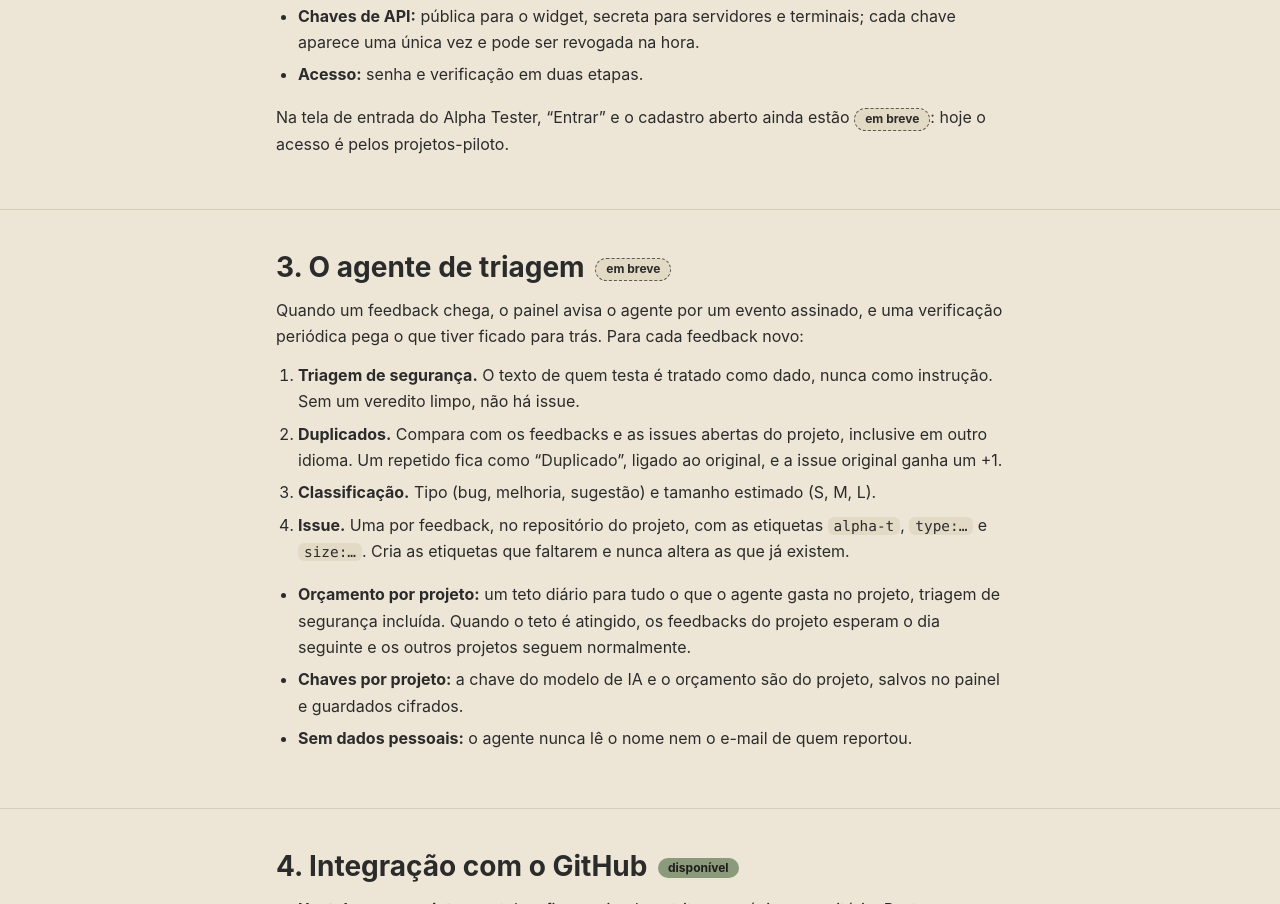
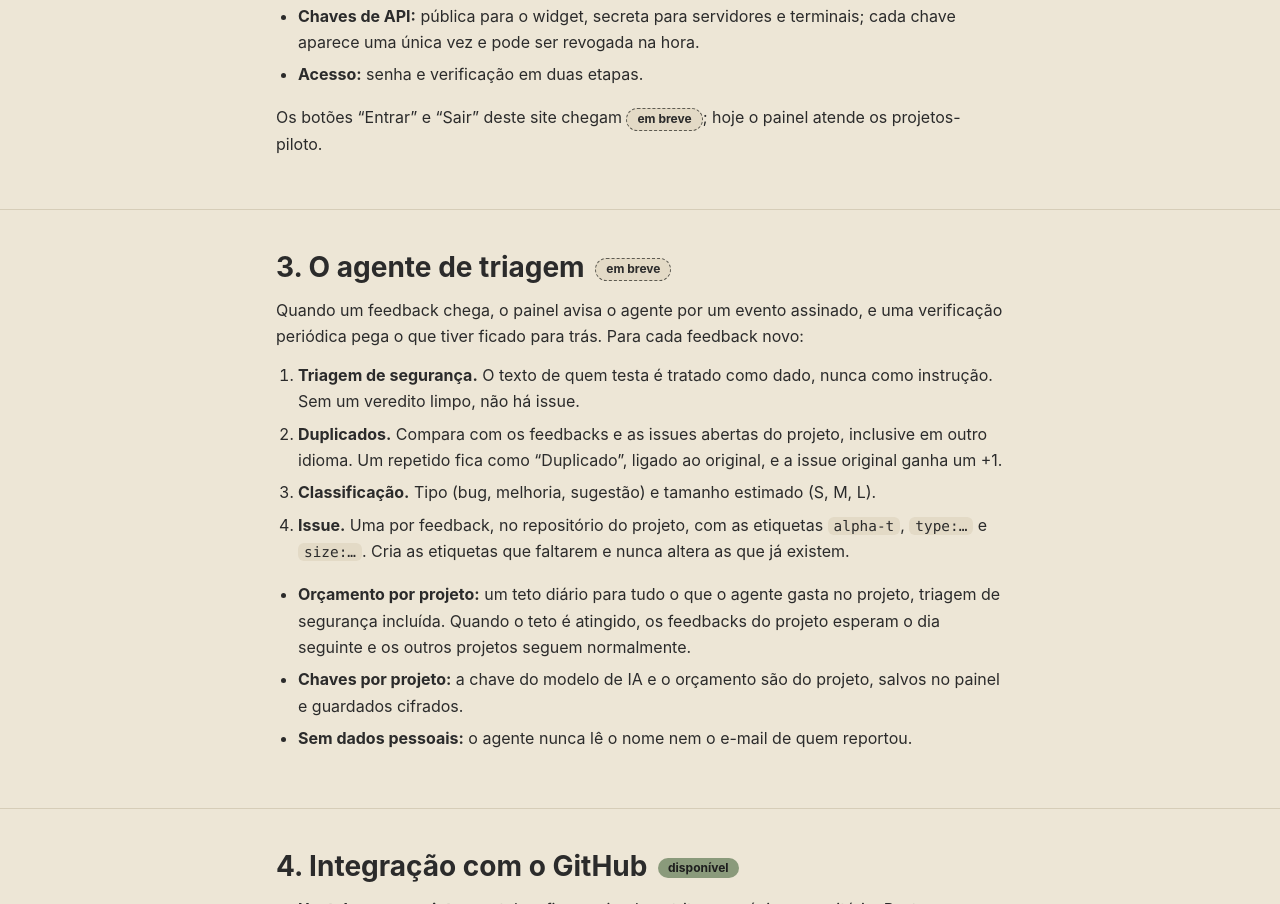
Before and after one commit to msant77/alpha-t, a plain HTML site: page como-funciona/index.html in a window 1280 px wide. Shown: the part 2336-3240 px from the top of the page. Drawn offline with Linux system fonts and the light colour scheme.

Commit message:
fix(como-funciona): say only that site sign-in is coming (#3)
The dashboard paragraph implied open sign-up was missing; it now says
only that the site's "Entrar" and "Sair" buttons come later and that
the dashboard serves the pilot projects today.

Co-authored-by: builder squad house mason opus high
Co-Authored-By: Claude Opus 5.5 <noreply@anthropic.com>

```diff
--- a/como-funciona/index.html
+++ b/como-funciona/index.html
@@ -189,9 +189,9 @@
         revogada na hora.</li>
         <li><strong>Acesso:</strong> senha e verificação em duas etapas.</li>
       </ul>
-      <p>Na tela de entrada do Alpha Tester, “Entrar” e o cadastro aberto
-      ainda estão <span class="badge soon">em breve</span>: hoje o acesso é
-      pelos projetos-piloto.</p>
+      <p>Os botões “Entrar” e “Sair” deste site chegam
+      <span class="badge soon">em breve</span>; hoje o painel atende os
+      projetos-piloto.</p>
     </div>
   </section>
 
```
